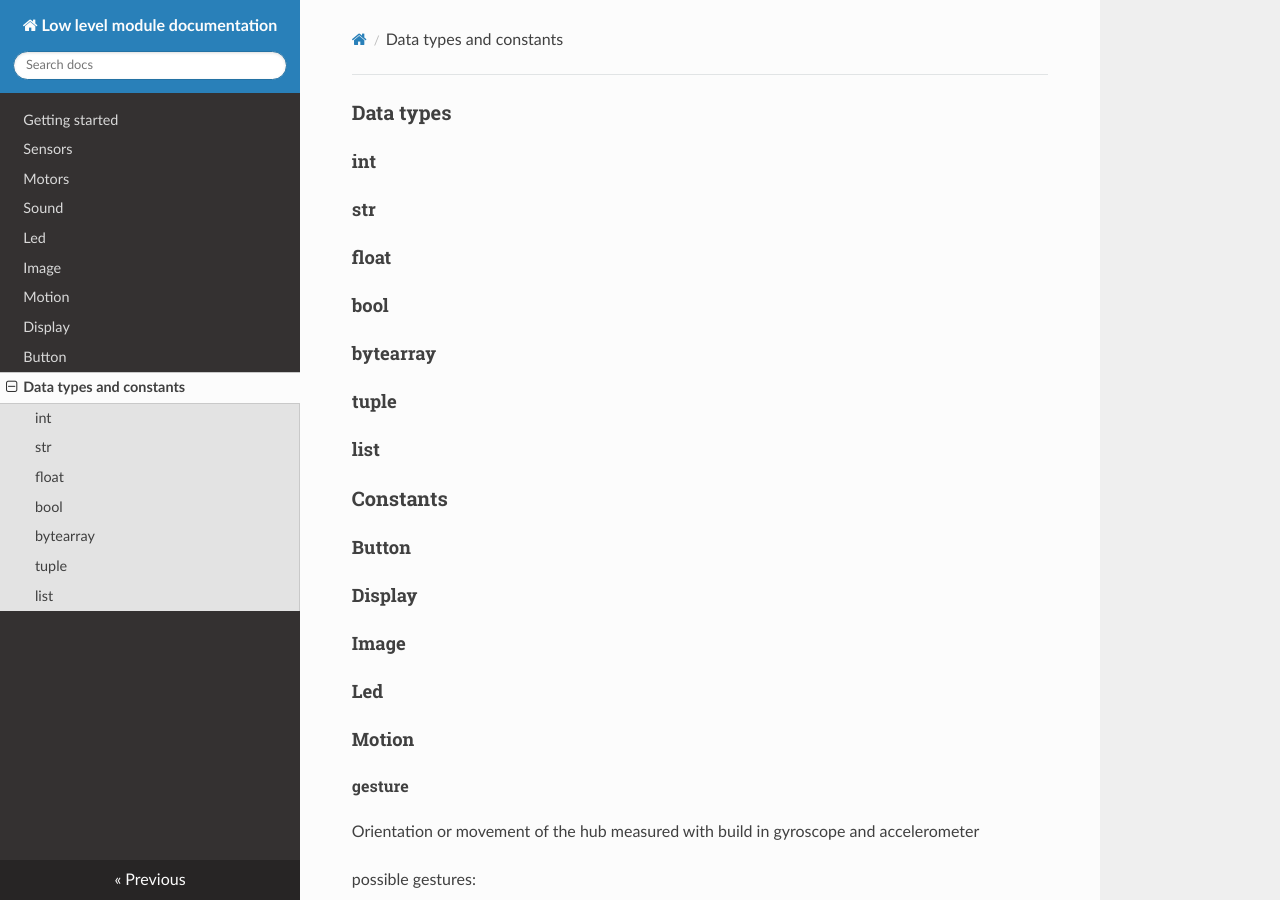
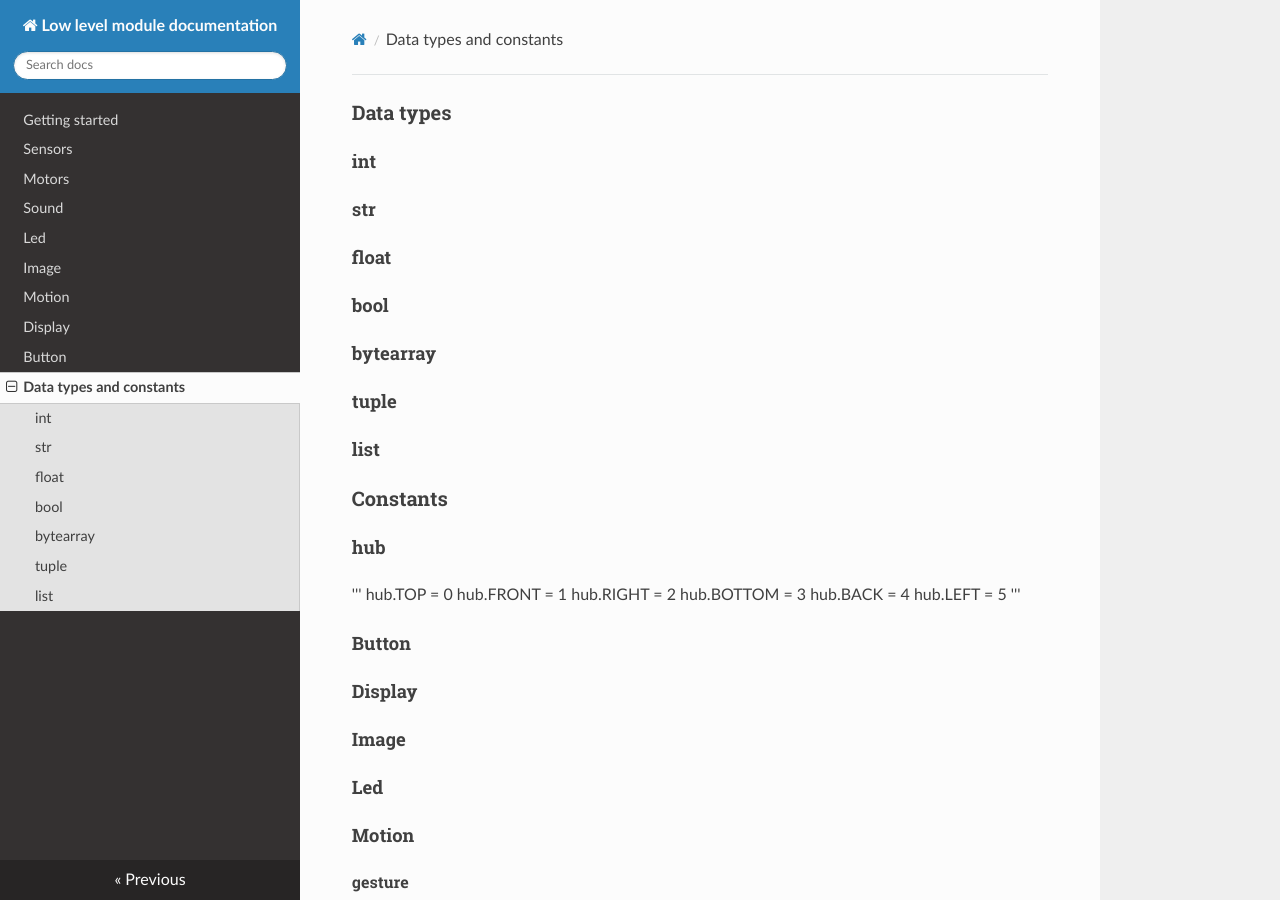
Before and after one commit to NStrijbosch/hub-module-notes, an MkDocs documentation site: the page built from docs/data_types.md, in a window 1280 px wide and 900 px high. Built offline with MkDocs 1.6.1, drawn with Linux system fonts in a browser that asks for light colours; nearby versions of some CDN libraries.

Commit message:
data types from hub

```diff
--- a/docs/data_types.md
+++ b/docs/data_types.md
@@ -15,6 +15,17 @@
 ## list
 
 # Constants
+
+## hub
+
+'''
+hub.TOP = 0
+hub.FRONT = 1
+hub.RIGHT = 2
+hub.BOTTOM = 3
+hub.BACK = 4
+hub.LEFT = 5
+'''
 
 ## Button
 
```
